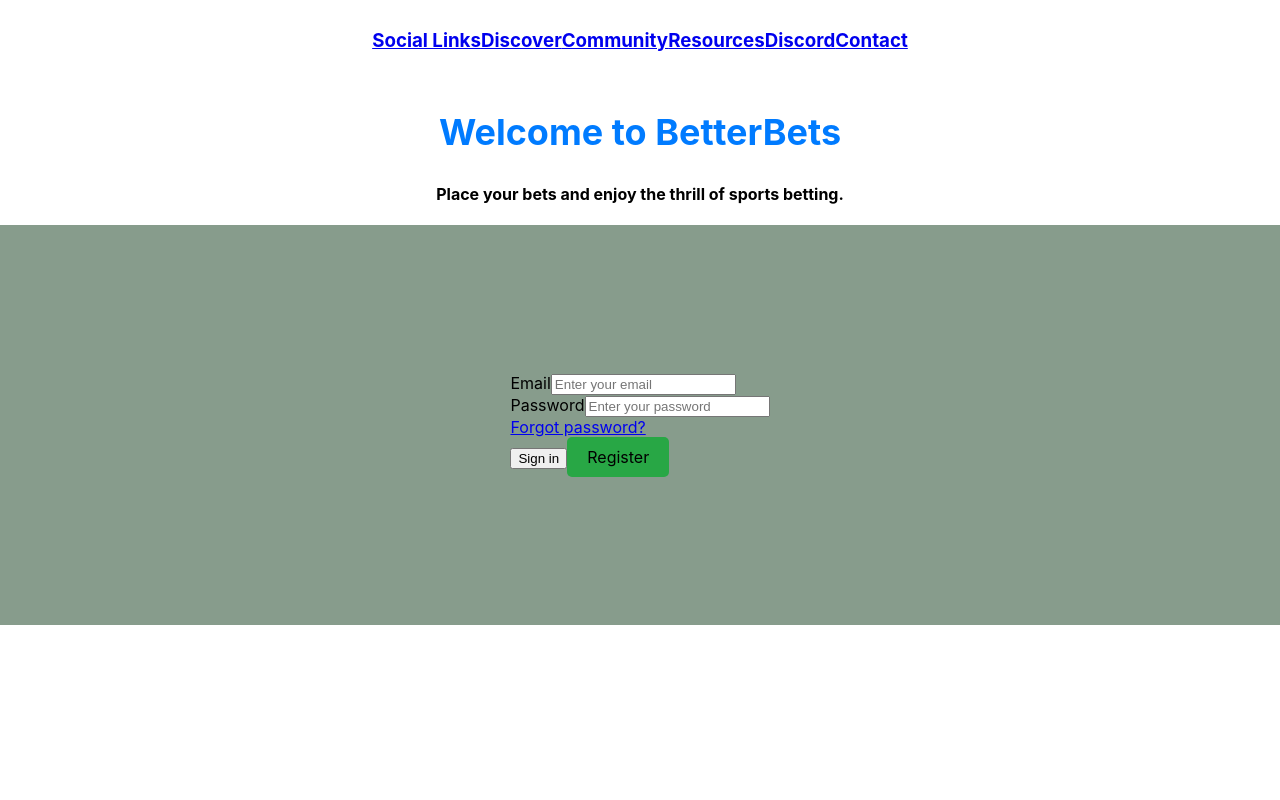
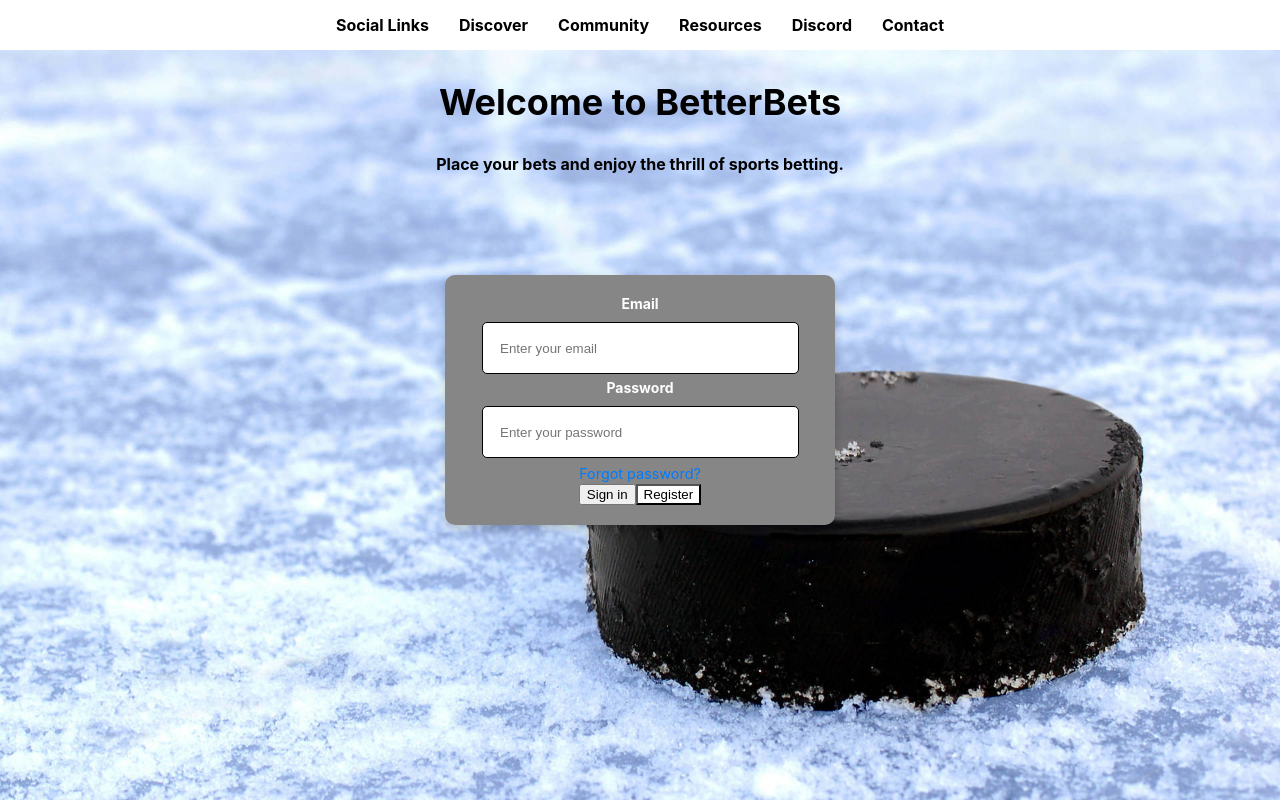
Before and after one commit to julianquiala031/SportsBettingProject, a React (Create React App) app in the folder app-frontend/: page / in a window 1280 px wide. Built offline with nearby package versions, Linux system fonts and the light colour scheme.

Commit message:
updated css file and js file in order to have background immage

```diff
--- a/app-frontend/src/App.js
+++ b/app-frontend/src/App.js
@@ -1,25 +1,34 @@
 
 import React from "react";
 import styles from "./App.module.css";
+import backgroundImage from "./assets/background.jpg";
 
 function App() {
   return (
-  <>
-
-<section className={styles.menuBar}>
-         <header>
-             <div>
-                 <h3>
-                   <a href= "#">Social Links</a>
-                   <a href= "#">Discover</a>
-                   <a href= "#">Community</a>
-                   <a href= "#">Resources</a>
-                   <a href= "#">Discord</a>
-                   <a href= "#">Contact</a>
-                 </h3>
-             </div>
-         </header>
-</section>
+    <>
+      {/* ✅ Background wrapper for the top section */}
+      <div
+        className={styles.mainContainer}
+        style={{
+          backgroundImage: `url(${backgroundImage})`,
+          backgroundSize: "cover",
+          backgroundPosition: "center",
+          backgroundRepeat: "no-repeat",
+          minHeight: "100vh",
+          width: "100%",
+        }}
+      >
+        {/* ✅ Menu Bar */}
+        <section className={styles.menuBar}>
+          <div className={styles.navLinks}>
+            <a href="#">Social Links</a>
+            <a href="#">Discover</a>
+            <a href="#">Community</a>
+            <a href="#">Resources</a>
+            <a href="#">Discord</a>
+            <a href="#">Contact</a>
+          </div>
+        </section>
 
 <section className={styles.welcomeTitleContainer}>
     <div className={styles.welcomeTitle}>
@@ -59,12 +68,7 @@ function App() {
                 </form>
             </div>
         </section>
-
-
-
-
-
-
+        </div>
   </>
   )
 }
--- a/app-frontend/src/App.module.css
+++ b/app-frontend/src/App.module.css
@@ -1,58 +1,83 @@
+.mainContainer {
+    position: relative;
+    width: 100%;
+    min-height: 100vh; /* Ensures it covers the viewport height */
+  }
 .menuBar {
     background-color: #ffffff;
-    padding: 10px;
-    text-align: center;
+    padding: 15px 40px;
+    display: flex; /* Make it a flex container */
+    justify-content: space-between; /* Space out the links */
+    justify-content: center;
+  }
+  /* Container for the links */
+.navLinks {
+    display: flex;
+    gap: 30px; /* Add spacing between links */
+  }
+  /* Style for each link */
+.navLinks a {
+    text-decoration: none;
+    color: black;
+    font-weight: bold;
+    font-size: 16px;
   }
 
 .welcomeTitle {
     font-size: 24px;
-    color: #007bff;
+    color: #000000;
     text-align: center;
-}
-.loginContainer {
-    background-color: #879c8c;
-    display: flex;
-    justify-content: center;
-    align-items: center;
-    height: 50vh;
+
     }
 .welcomeDesc{
     text-align: center;
     }
-.signInButton{
-    background-color: #28a745;
+.welcomeTitleContainer {
+    width: 100%;
+    height: 100%;
+    }
+.loginContainer {
+    position: absolute;
+    top: 50%;
+    left: 50%;
+    transform: translate(-50%, -50%);
+    background: rgb(134, 134, 134);
+    padding: 20px;
+    border-radius: 10px;
+    box-shadow: 0px 4px 10px rgba(0, 0, 0, 0.2);
+    z-index: 2;
+    width: 350px;
+    text-align: center;
+    }
+
+.loginBox input {
+    width: 80%;
+    padding: 5%;
+    margin: 5px 0;
+    border: 1px solid #000000;
+    border-radius: 5px;
+    }
+.loginBox label {
+    color: #ffffff;
+    font-size: 14px;
+    font-weight: bold;
+    display: block; /* Ensures it appears above the input */
+    margin-bottom: 5px;
+  }
+
+.forgotPassword a {
+    font-size: 0.9rem;
+    text-decoration: none;
+    color: #007bff;
+    }
+.signInButton {
+    background: rgb(255, 255, 255);
     color: white;
-    padding: 10px 20px;
-    border: none;
-    border-radius: 5px;
     cursor: pointer;
-    font-size: 16px;
-    text-align: center;
-    display: inline-block;
         }
+
 .registerButton {
-    background-color: #28a745;
-    color: white;
-    padding: 10px 20px;
-    border: none;
-    border-radius: 5px;
+    background: #ffffff;
+    color: rgb(0, 0, 0);
     cursor: pointer;
-    font-size: 16px;
-    text-align: center;
-    display: inline-block;
 }
-.signInButton,
-.registerButton {
-  all: unset !important;
-  background-color: #28a745 !important;
-  padding: 10px 20px !important;
-  border-radius: 5px !important;
-  cursor: pointer !important;
-  font-size: 16px !important;
-  text-align: center !important;
-  display: inline-block !important;
-}
-.signInButton:hover,
-.registerButton:hover {
-  background-color: #1e7e34;
-}
```
Also changed, not shown: app-frontend/src/assets/background.jpg (added). Lines whose indentation alone changed are shown as unchanged.
